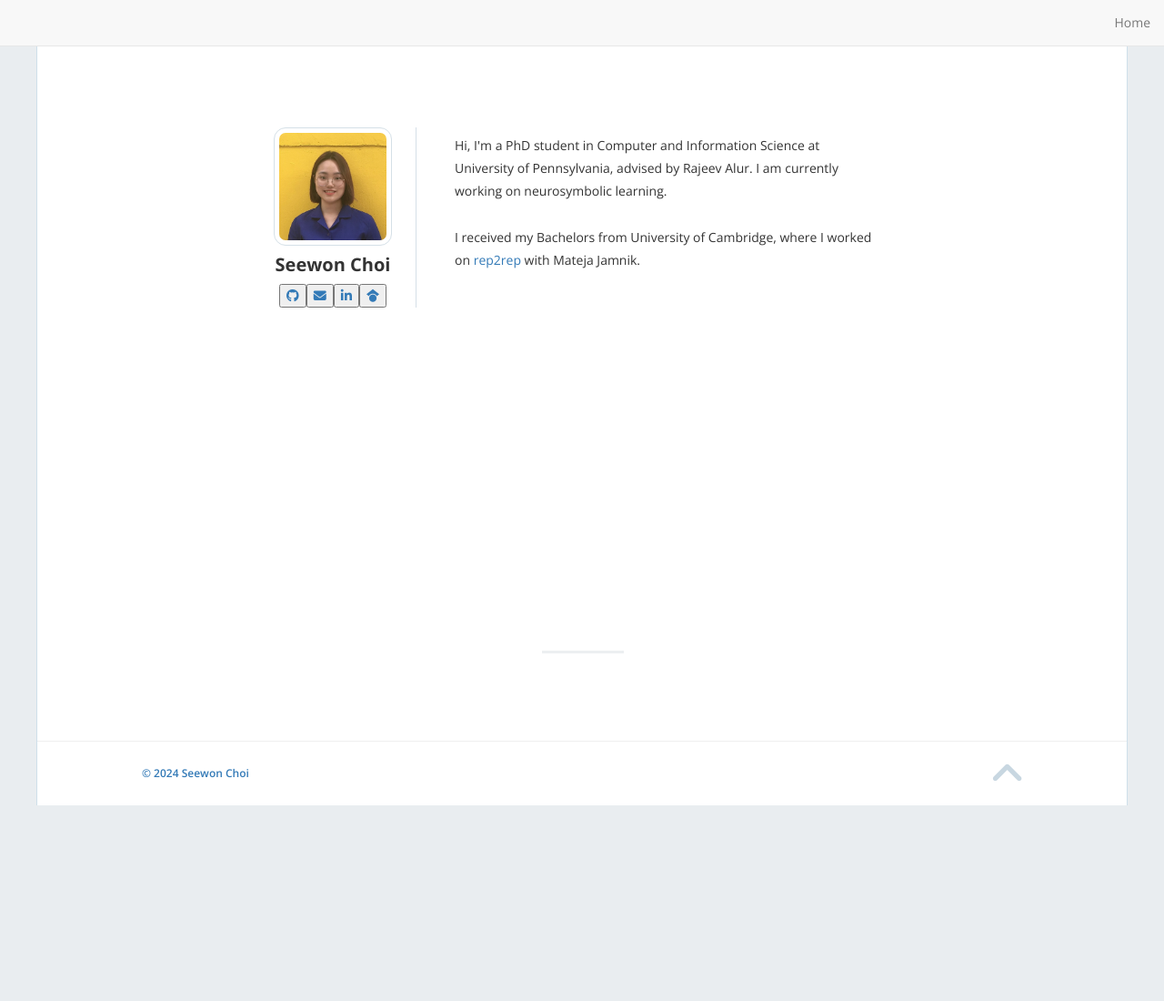
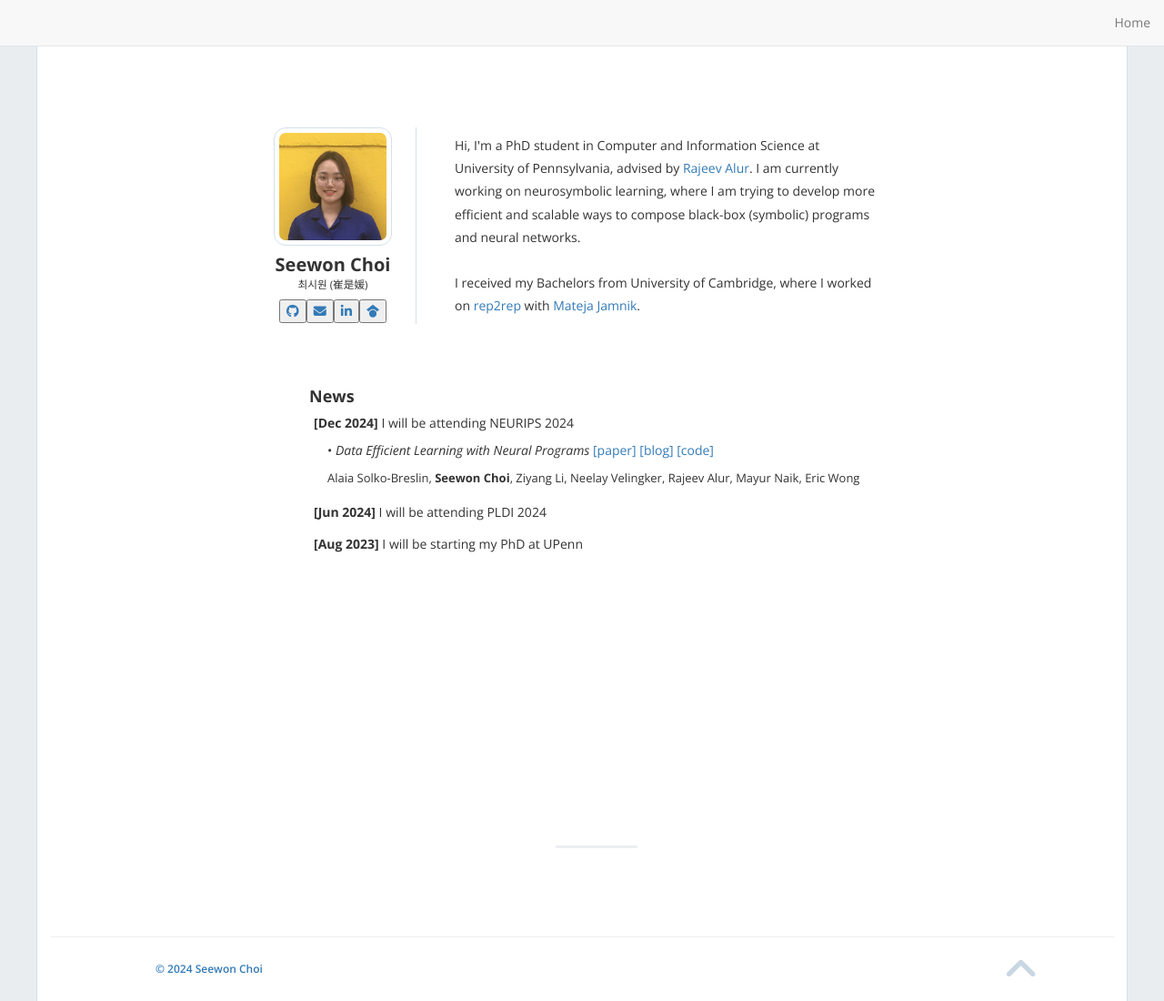
Before and after one commit to SeewonChoi/seewonchoi.github.io, a Jekyll site: the page built from index.html, in a window 1280 px wide and 1100 px high. Shown: the whole window at 91% size. Built offline with Jekyll 4.4.1, drawn with Linux system fonts in a browser that asks for light colours; nearby versions of some CDN libraries; the list of posts is cut into pages by our own code.

Commit message:
add news section

```diff
--- a/_includes/home-hero.html
+++ b/_includes/home-hero.html
@@ -11,8 +11,8 @@
           <div class="row">
             <div class="left">
               <img src="img/profile.jpg">
-              <h1 class="text-center">{{site.title}}</h1>
-
+              <h1 class="text-center" style="margin-bottom: 0;">{{site.title}}</h1>
+              <p style="margin-top:0; font-size: smaller;">최시원 (崔是媛)</p>
               <div class="hero-buttons">
                 <a href="https://github.com/SeewonChoi"><button><i class="fa-brands fa-github"></i></button></a>
                 <a href="mailto:seewon@seas.upenn.edu"><button><i class="fa fa-envelope"></i></button></a>
@@ -23,18 +23,26 @@
             <div class="right">
               <p>
                 Hi, I'm a PhD student in Computer and Information Science at University of Pennsylvania,
-                advised by Rajeev Alur. I am currently working on neurosymbolic learning. <br> <br>
+                advised by <a href="https://www.cis.upenn.edu/~alur/">Rajeev Alur</a>. I am currently working on neurosymbolic learning, where I am trying to develop more efficient and scalable ways to compose black-box (symbolic) programs and neural networks. <br> <br>
 
                 I received my Bachelors from University of Cambridge,
-                where I worked on <a href="https://sites.google.com/site/myrep2rep/home">rep2rep</a> with Mateja Jamnik.
+                where I worked on <a href="https://sites.google.com/site/myrep2rep/home">rep2rep</a> with <a href="https://www.cl.cam.ac.uk/~mj201/">Mateja Jamnik</a>.
               </p>
             </div>
           </div>
 
           <div class="hero-news">
-          <h3></h3>
-          <p>
-          </p>
+          <h3>News</h3>
+          <div class="news-block">
+            <b>[Dec 2024]</b> I will be attending NEURIPS 2024
+            <p style="margin-left: 15px;">&#x2022; <i>Data Efficient Learning with Neural Programs</i> <a href="https://arxiv.org/abs/2406.06246"> [paper] </a><a href="https://debugml.github.io/neural-programs/"> [blog] </a><a href="https://github.com/alaiasolkobreslin/ISED/tree/v1.0.0"> [code] </a></p>
+            <p style="margin-left: 15px; font-size: small;">Alaia Solko-Breslin, <b>Seewon Choi</b>, Ziyang Li, Neelay Velingker, Rajeev Alur, Mayur Naik, Eric Wong</p>
+          </div>
+          <div class="news-block">
+            <b>[Jun 2024]</b> I will be attending PLDI 2024
+          </div>
+            <div class="news-block">
+              <b>[Aug 2023]</b> I will be starting my PhD at UPenn
           </div>
 
         </div>
--- a/css/style.scss
+++ b/css/style.scss
@@ -193,6 +193,10 @@ button.btn, input.btn {
   @include bp-xsmall {
     width: 100%;
   }
+}
+.news-block{
+  margin: 5px;
+  margin-bottom: 15px;
 }
 
 /*--------------------------------------------------------------
```
